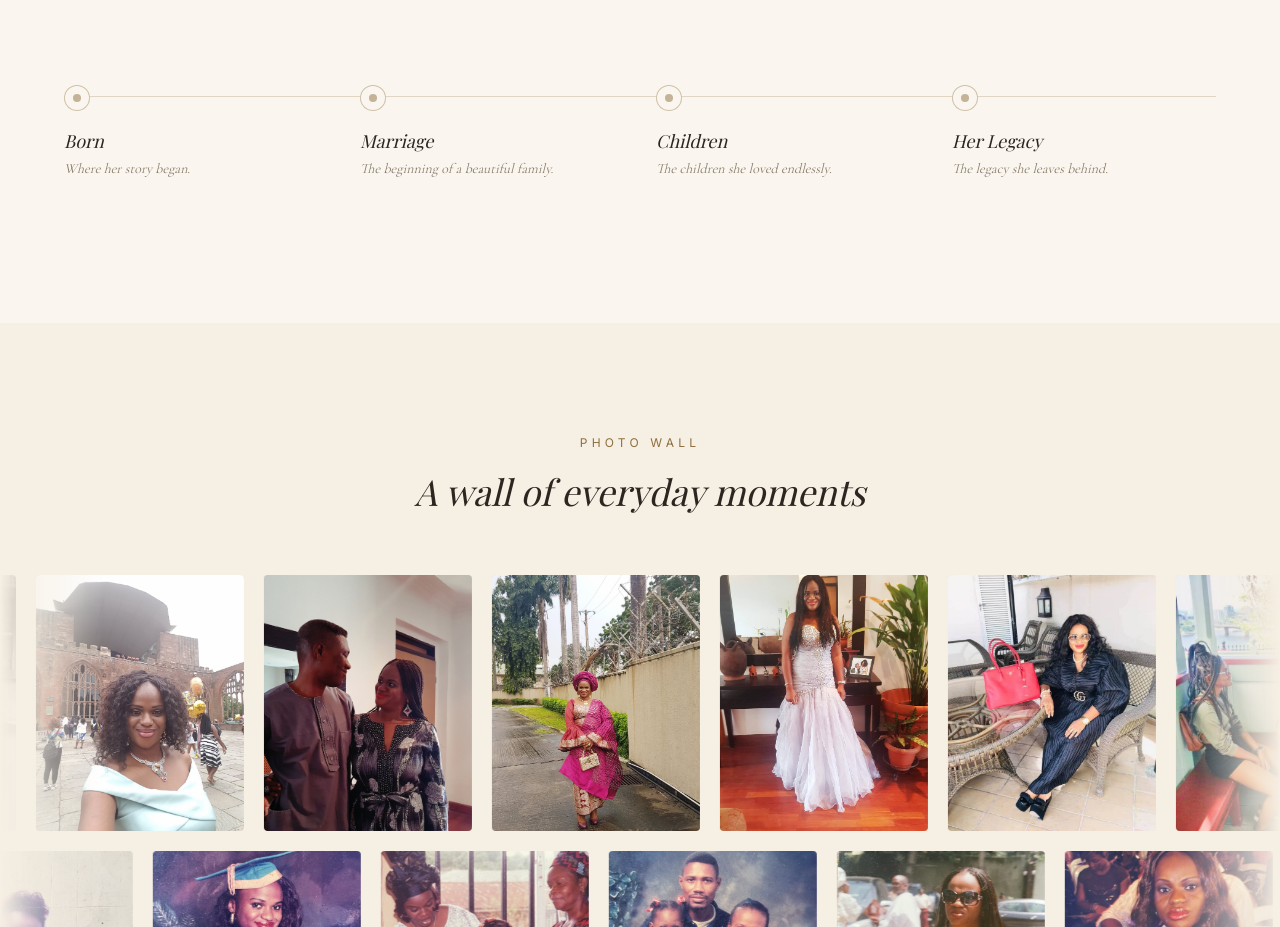
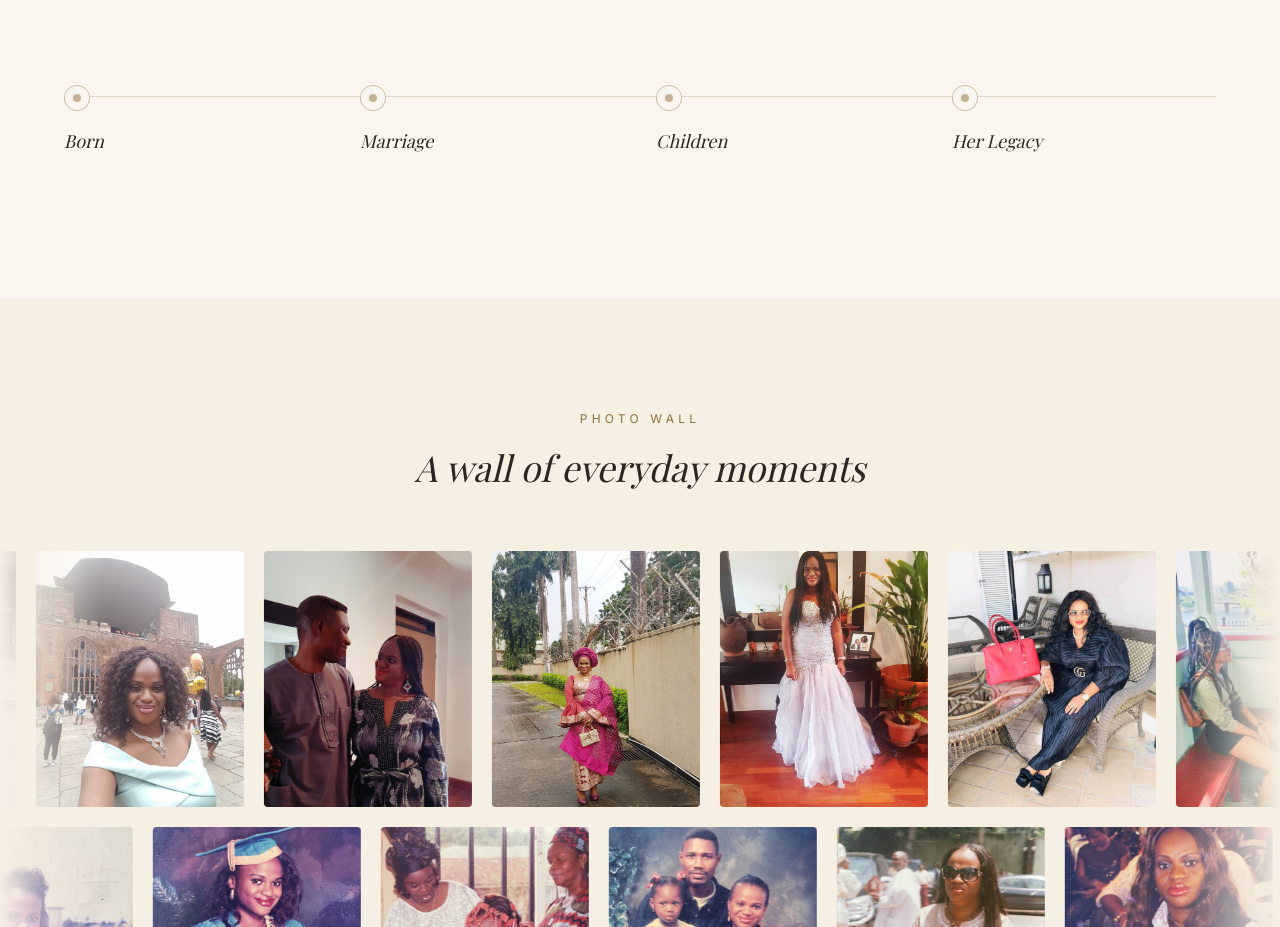
Before and after one commit to RandomProjects101/TheOwoturoFamily, a Next.js app: page / in a window 1280 px wide. Shown: the part 4523-5450 px from the top of the page. Built offline with nearby package versions, Linux system fonts and the light colour scheme.

Commit message:
Remove caption line under each timeline title
Co-Authored-By: Claude Sonnet 5 <noreply@anthropic.com>

```diff
--- a/components/sections/Timeline.tsx
+++ b/components/sections/Timeline.tsx
@@ -69,13 +69,8 @@ export function Timeline() {
                         )}
                       />
                     </span>
-                    <span>
-                      <span className="block font-display text-lg italic text-ink">
-                        {event.title}
-                      </span>
-                      <span className="mt-1 block font-serif text-sm italic text-ink-faint">
-                        {event.caption}
-                      </span>
+                    <span className="block font-display text-lg italic text-ink">
+                      {event.title}
                     </span>
                   </button>
 
```
